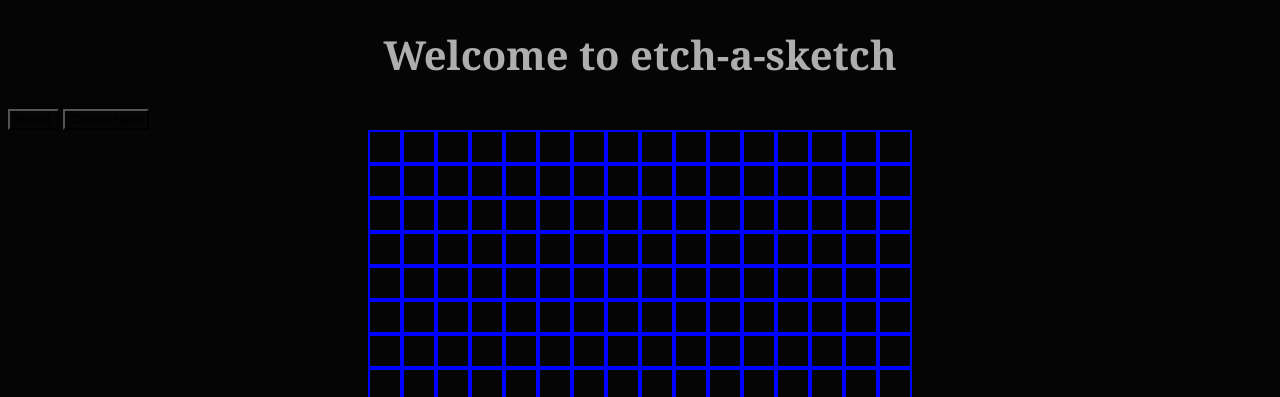
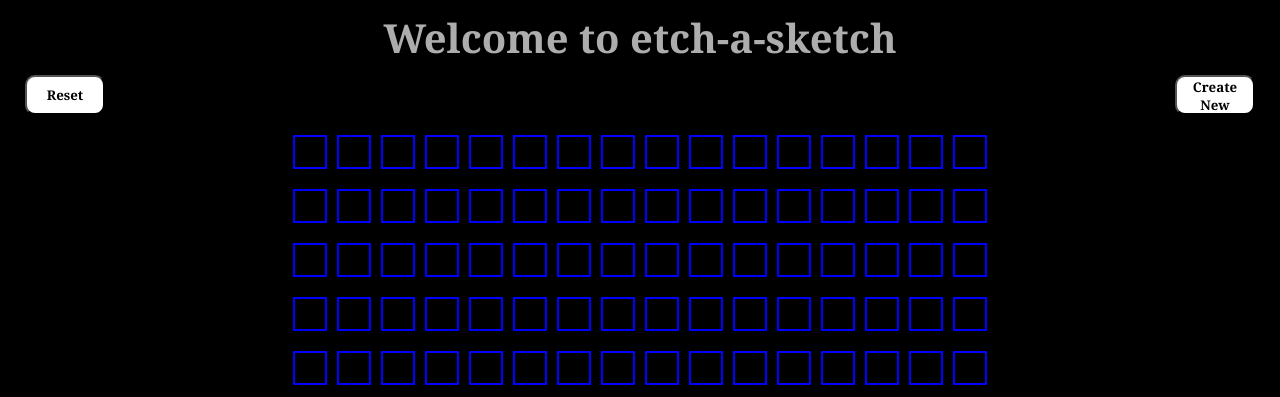
Before and after one commit to khaulanauman/etch-a-sketch, a plain HTML site: page index.html in a window 1280 px wide. Shown: the top 397 px of the page. Drawn offline with Linux system fonts and the light colour scheme.

Commit message:
styled buttons

```diff
--- a/style.css
+++ b/style.css
@@ -1,12 +1,13 @@
 *{
-    background-color: rgb(5, 5, 5);
+    background-color:black;
+    margin:5px;
+    font-family: Georgia, 'Times New Roman', Times, serif;
 }
 .container {
     margin: 0 auto;
 }
 h1{
     font-size: 40px;
-    font-family: Georgia, 'Times New Roman', Times, serif;
     color:rgba(255, 255, 255, 0.677);
     text-align: center;
 }
@@ -14,7 +15,21 @@ h1{
     display: flex;
     justify-content: center;
     align-items: center;
-    flex-wrap: wrap; /* Allows the items to wrap when they exceed container width */
-    max-width: 960px; /* Optionally, set a max-width for the container */
-    margin: 0 auto; /* Centers the container horizontally */
+    flex-wrap: wrap;
+    max-width: 960px;
+    margin: 0 auto;
 }
+button{
+    width: 80px;
+    height: 40px;
+    background-color:white;
+    border-radius: 10px;
+    font-weight: 600;
+}
+.button-container{
+    display: flex;
+    justify-content: space-between;
+    flex:2px;
+    margin-left: 10px;
+    margin-right: 10px;
+}
```
